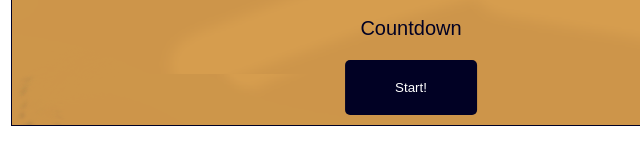
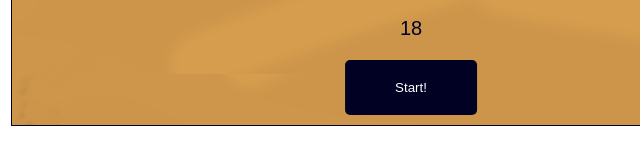
Before and after one commit to Rybski113/Whac-a-Mole-JavaScript, a plain HTML site: page index.html in a window 1280 px wide. Both pictures are taken after a click on the button "Start!". Shown: the part 574-738 px from the top of the page, 229-869 px from the left. Drawn offline with Linux system fonts and the light colour scheme.

Commit message:
starGame function added
used methods like:
setInterval, setTimeout; clearinterval
and addeventListener to start the game by clicking on the start button

```diff
--- a/app.js
+++ b/app.js
@@ -1,7 +1,7 @@
 const holes = document.querySelectorAll('.hole')
 const scoreBoard = document.querySelector('.score')
 const moles = document.querySelectorAll('.mole')
-const countdownboard = document.querySelector('.countdown')
+const countdownBoard = document.querySelector('.countdown')
 const startButton = document.querySelector('.startButton')
 
 let lastHole
@@ -28,4 +28,29 @@ function popOut() {
         if (!timeUp) popOut()
     }, time)
 }
- popOut()
+
+
+ function startGame() {
+    countdown = timeLimit/1000
+    scoreBoard.textContent = 0
+    scoreBoard.style.display = 'block'
+    countdownBoard.textContent = countdown
+    timeUp = false
+    score = 0
+    popOut()
+    setTimeout(function(){
+        timeUp = true
+    }, timeLimit)
+
+    let startCountdown = setInterval(function(){
+        countdown -= 1
+        countdownBoard.textContent = countdown
+        if (countdown < 0) {
+            countdown = 0
+            clearInterval(startCountdown)
+            countdownBoard.textContent = 'Times UP!! thank you master! This is the Way!'
+        }
+    }, 1000)
+ }
+
+ startButton.addEventListener('click', startGame )
--- a/index.html
+++ b/index.html
@@ -11,7 +11,7 @@
 
     <div class="wrapper">
       <div class="score">0</div>
-      <div class="countdown">Countdown</div>
+      <div class="countdown"></div>
       <button class="startButton">Start!</button>
 
 
```
